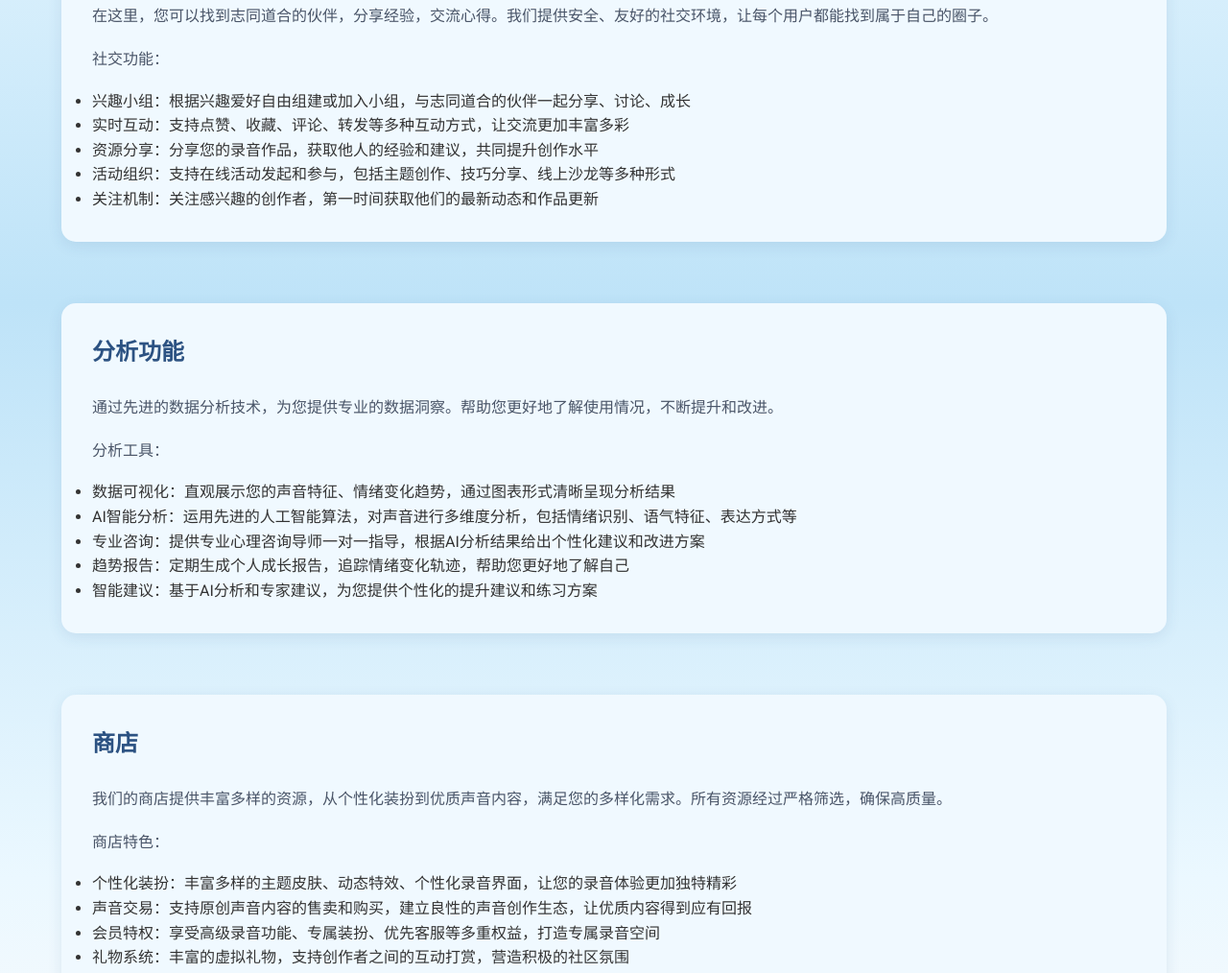
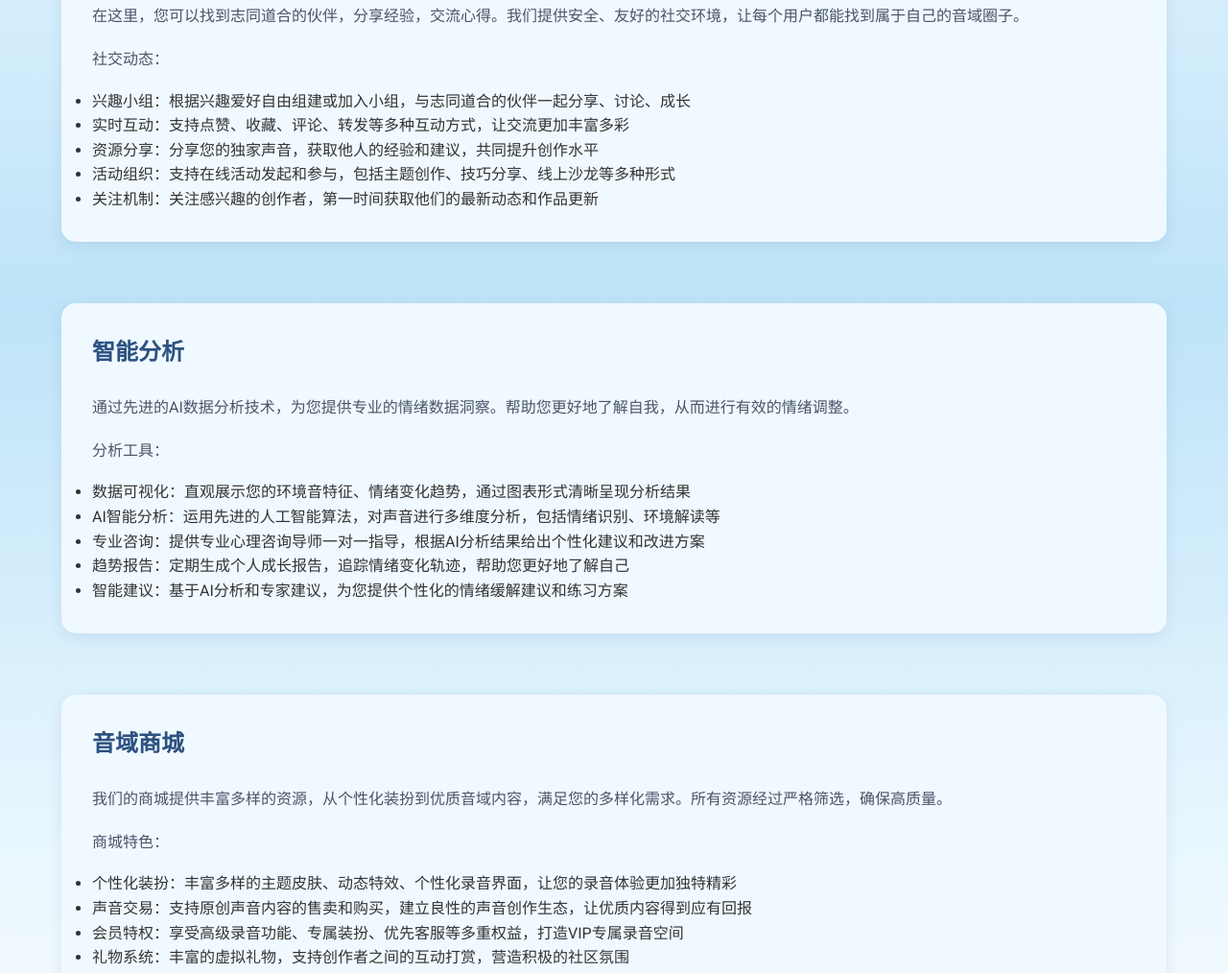
Before and after one commit to Treasure-Sound/Treasure-Sound, a plain HTML site: page index.html in a window 1280 px wide. Shown: the part 2593-3607 px from the top of the page at 96% size. Drawn offline with Linux system fonts and the light colour scheme.

Commit message:
Update index.html

```diff
--- a/index.html
+++ b/index.html
@@ -429,14 +429,14 @@
             </div>
             <div class="feature-card">
                 <i class="fas fa-chart-line fa-3x"></i>
-                <h3>分析功能</h3>
+                <h3>智能分析</h3>
                 <p>智能数据分析，帮助您更好地了解和提升</p>
                 <a href="#analysis-details" class="learn-more">了解更多</a>
             </div>
             <div class="feature-card">
                 <i class="fas fa-store fa-3x"></i>
-                <h3>商店</h3>
-                <p>丰富的资源市场，满足您的多样化需求</p>
+                <h3>音域商城</h3>
+                <p>丰富的声源市场，满足您的多样化需求</p>
                 <a href="#store-details" class="learn-more">了解更多</a>
             </div>
         </div>
@@ -445,9 +445,9 @@
     <!-- 功能详情区域 -->
     <section class="feature-details">
         <div class="feature-section" id="recording-details">
-            <h2>录音</h2>
-            <p>我们的录音功能采用先进的降噪技术，无论在何种环境下都能保证清晰的录音质量。支持多种录音格式，满足不同场景需求。</p>
-            <p>主要特点：</p>
+            <h2>高质录音</h2>
+            <p>我们的录音功能采用先进的降噪技术，在多种环境下都能保证清晰的录音质量。支持多种录音格式，满足不同场景需求。</p>
+            <p>录音主体：</p>
             <ul>
                 <li>高品质录音：专业级音频采集技术，支持多种采样率，智能降噪和回声消除，让您的声音更加清晰动听</li>
                 <li>智能编辑：直观的音频编辑界面，支持剪切、拼接、混音、特效添加等多种编辑功能，让声音创作更加灵活</li>
@@ -458,38 +458,38 @@
 
         <div class="feature-section" id="social-details">
             <h2>社交圈子</h2>
-            <p>在这里，您可以找到志同道合的伙伴，分享经验，交流心得。我们提供安全、友好的社交环境，让每个用户都能找到属于自己的圈子。</p>
-            <p>社交功能：</p>
+            <p>在这里，您可以找到志同道合的伙伴，分享经验，交流心得。我们提供安全、友好的社交环境，让每个用户都能找到属于自己的音域圈子。</p>
+            <p>社交动态：</p>
             <ul>
                 <li>兴趣小组：根据兴趣爱好自由组建或加入小组，与志同道合的伙伴一起分享、讨论、成长</li>
                 <li>实时互动：支持点赞、收藏、评论、转发等多种互动方式，让交流更加丰富多彩</li>
-                <li>资源分享：分享您的录音作品，获取他人的经验和建议，共同提升创作水平</li>
+                <li>资源分享：分享您的独家声音，获取他人的经验和建议，共同提升创作水平</li>
                 <li>活动组织：支持在线活动发起和参与，包括主题创作、技巧分享、线上沙龙等多种形式</li>
                 <li>关注机制：关注感兴趣的创作者，第一时间获取他们的最新动态和作品更新</li>
             </ul>
         </div>
 
         <div class="feature-section" id="analysis-details">
-            <h2>分析功能</h2>
-            <p>通过先进的数据分析技术，为您提供专业的数据洞察。帮助您更好地了解使用情况，不断提升和改进。</p>
+            <h2>智能分析</h2>
+            <p>通过先进的AI数据分析技术，为您提供专业的情绪数据洞察。帮助您更好地了解自我，从而进行有效的情绪调整。</p>
             <p>分析工具：</p>
             <ul>
-                <li>数据可视化：直观展示您的声音特征、情绪变化趋势，通过图表形式清晰呈现分析结果</li>
-                <li>AI智能分析：运用先进的人工智能算法，对声音进行多维度分析，包括情绪识别、语气特征、表达方式等</li>
+                <li>数据可视化：直观展示您的环境音特征、情绪变化趋势，通过图表形式清晰呈现分析结果</li>
+                <li>AI智能分析：运用先进的人工智能算法，对声音进行多维度分析，包括情绪识别、环境解读等</li>
                 <li>专业咨询：提供专业心理咨询导师一对一指导，根据AI分析结果给出个性化建议和改进方案</li>
                 <li>趋势报告：定期生成个人成长报告，追踪情绪变化轨迹，帮助您更好地了解自己</li>
-                <li>智能建议：基于AI分析和专家建议，为您提供个性化的提升建议和练习方案</li>
+                <li>智能建议：基于AI分析和专家建议，为您提供个性化的情绪缓解建议和练习方案</li>
             </ul>
         </div>
 
         <div class="feature-section" id="store-details">
-            <h2>商店</h2>
-            <p>我们的商店提供丰富多样的资源，从个性化装扮到优质声音内容，满足您的多样化需求。所有资源经过严格筛选，确保高质量。</p>
-            <p>商店特色：</p>
+            <h2>音域商城</h2>
+            <p>我们的商城提供丰富多样的资源，从个性化装扮到优质音域内容，满足您的多样化需求。所有资源经过严格筛选，确保高质量。</p>
+            <p>商城特色：</p>
             <ul>
                 <li>个性化装扮：丰富多样的主题皮肤、动态特效、个性化录音界面，让您的录音体验更加独特精彩</li>
                 <li>声音交易：支持原创声音内容的售卖和购买，建立良性的声音创作生态，让优质内容得到应有回报</li>
-                <li>会员特权：享受高级录音功能、专属装扮、优先客服等多重权益，打造专属录音空间</li>
+                <li>会员特权：享受高级录音功能、专属装扮、优先客服等多重权益，打造VIP专属录音空间</li>
                 <li>礼物系统：丰富的虚拟礼物，支持创作者之间的互动打赏，营造积极的社区氛围</li>
             </ul>
         </div>
```
